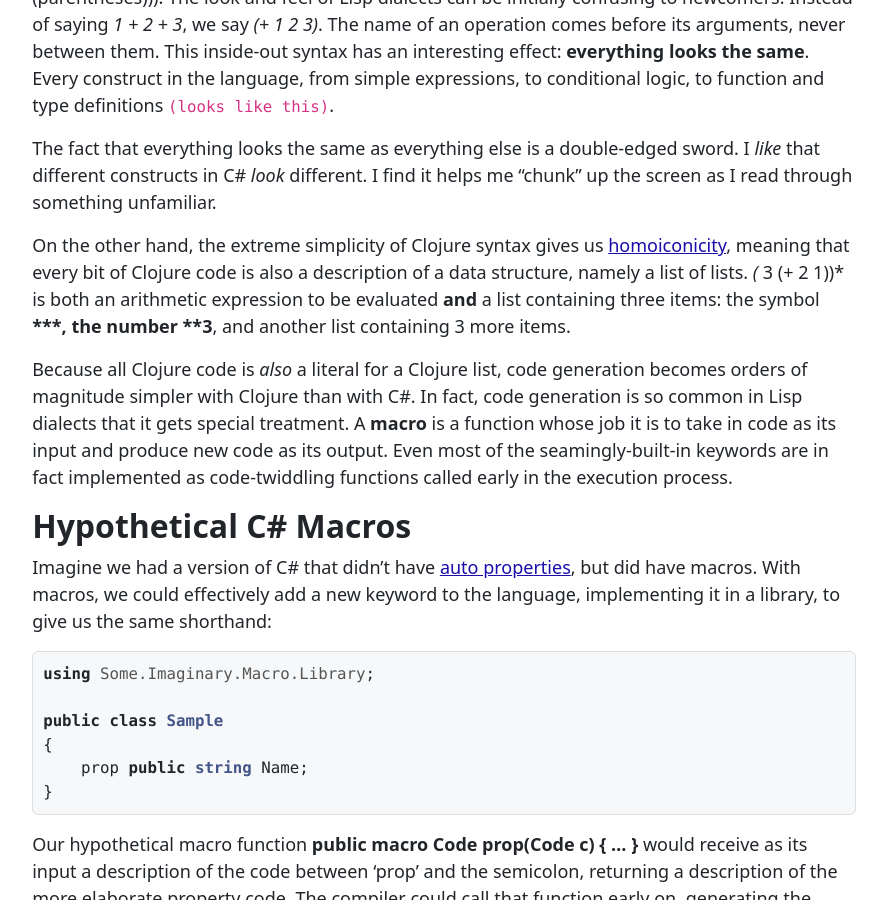
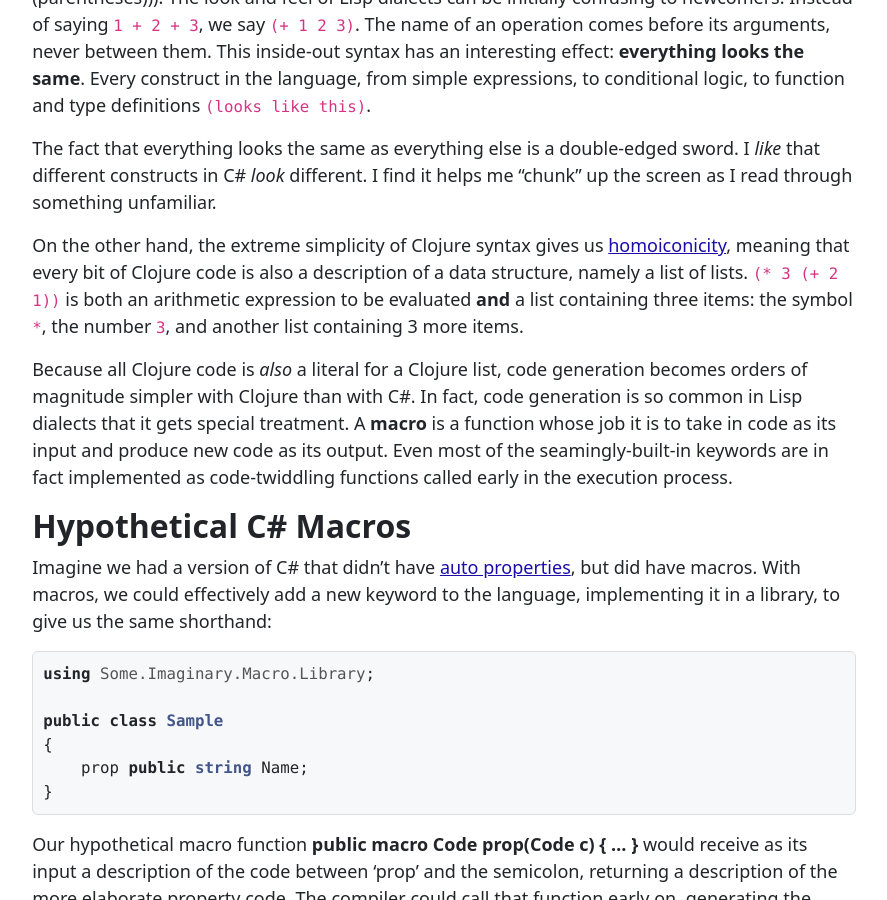
Before and after one commit to plioi/plioi.github.io, a Jekyll site: the page built from _posts/2011-12-16-clojures-world-view.md, in a window 1280 px wide and 900 px high, scrolled down 599 px. Shown: the whole window, without its empty margins (196-1083 px from the left). Built offline with Jekyll 4.4.1, drawn with Linux system fonts in a browser that asks for light colours.

Commit message:
Fix formatting

```diff
--- a/_posts/2011-12-16-clojures-world-view.md
+++ b/_posts/2011-12-16-clojures-world-view.md
@@ -14,11 +14,11 @@ Today, we'll see how Clojure's approach to syntax can help us achieve brevity in
 
 ## **Clojure Syntax**
 
-Clojure is a dialect of Lisp, which means the first thing you'll notice (is all the (nested (parentheses))). The look and feel of Lisp dialects can be initially confusing to newcomers. Instead of saying *1 + 2 + 3*, we say *(+ 1 2 3)*. The name of an operation comes before its arguments, never between them. This inside-out syntax has an interesting effect: **everything looks the same**. Every construct in the language, from simple expressions, to conditional logic, to function and type definitions `(looks like this)`.
+Clojure is a dialect of Lisp, which means the first thing you'll notice (is all the (nested (parentheses))). The look and feel of Lisp dialects can be initially confusing to newcomers. Instead of saying `1 + 2 + 3`, we say `(+ 1 2 3)`. The name of an operation comes before its arguments, never between them. This inside-out syntax has an interesting effect: **everything looks the same**. Every construct in the language, from simple expressions, to conditional logic, to function and type definitions `(looks like this)`.
 
 The fact that everything looks the same as everything else is a double-edged sword. I *like* that different constructs in C# *look* different. I find it helps me "chunk" up the screen as I read through something unfamiliar.
 
-On the other hand, the extreme simplicity of Clojure syntax gives us <a href="http://en.wikipedia.org/wiki/Homoiconicity">homoiconicity</a>, meaning that every bit of Clojure code is also a description of a data structure, namely a list of lists. *(* 3 (+ 2 1))* is both an arithmetic expression to be evaluated **and** a list containing three items: the symbol *****, the number **3**, and another list containing 3 more items.
+On the other hand, the extreme simplicity of Clojure syntax gives us <a href="http://en.wikipedia.org/wiki/Homoiconicity">homoiconicity</a>, meaning that every bit of Clojure code is also a description of a data structure, namely a list of lists. `(* 3 (+ 2 1))` is both an arithmetic expression to be evaluated **and** a list containing three items: the symbol `*`, the number `3`, and another list containing 3 more items.
 
 Because all Clojure code is *also* a literal for a Clojure list, code generation becomes orders of magnitude simpler with Clojure than with C#. In fact, code generation is so common in Lisp dialects that it gets special treatment. A **macro** is a function whose job it is to take in code as its input and produce new code as its output. Even most of the seamingly-built-in keywords are in fact implemented as code-twiddling functions called early in the execution process.
 
```
Also changed, not shown: _posts/2011-11-23-guard-rail-programming.md (+1 -1 lines).
